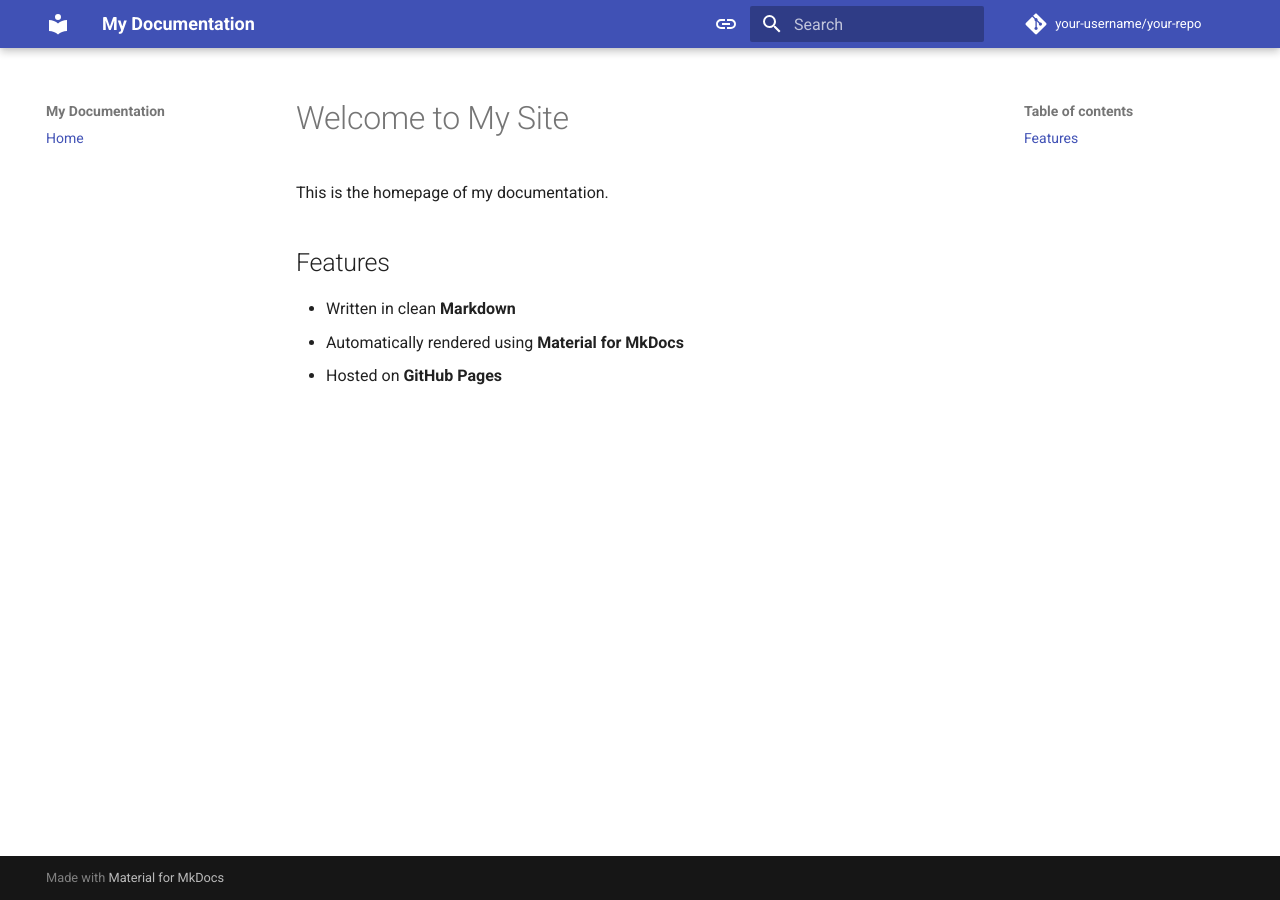
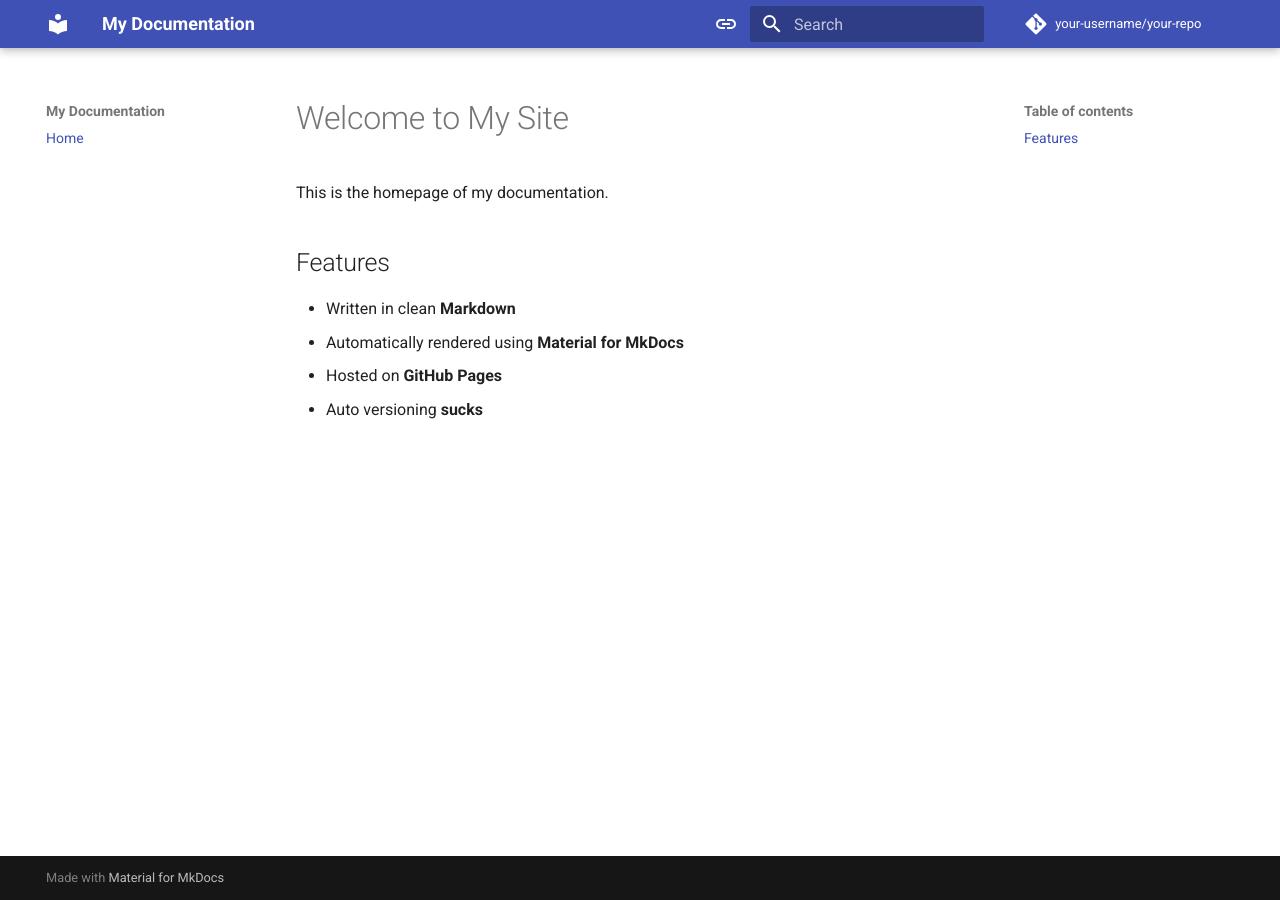
Before and after one commit to coldbyte07/qeqweqeqwwqe, an MkDocs documentation site: the page built from docs/index.md, in a window 1280 px wide. Built offline with MkDocs 1.6.1 and Material for MkDocs 9.7.7, drawn with Linux system fonts in a browser that asks for light colours; comment, search, counter and statistics services are not loaded; the version menu is left out.

Commit message:
Update index.md

```diff
--- a/docs/index.md
+++ b/docs/index.md
@@ -6,3 +6,4 @@ This is the homepage of my documentation.
 - Written in clean **Markdown**
 - Automatically rendered using **Material for MkDocs**
 - Hosted on **GitHub Pages**
+- Auto versioning **sucks**
```
